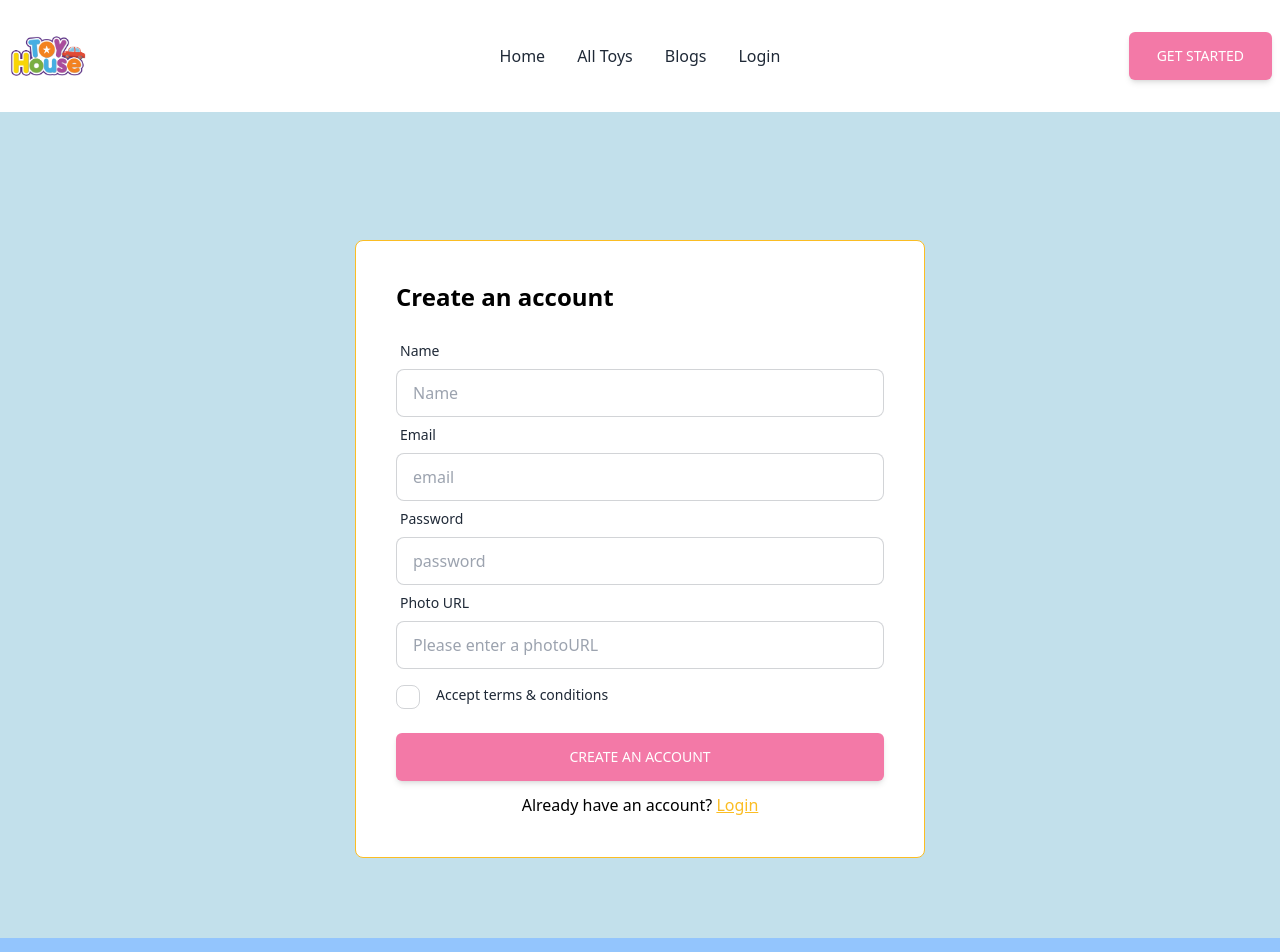
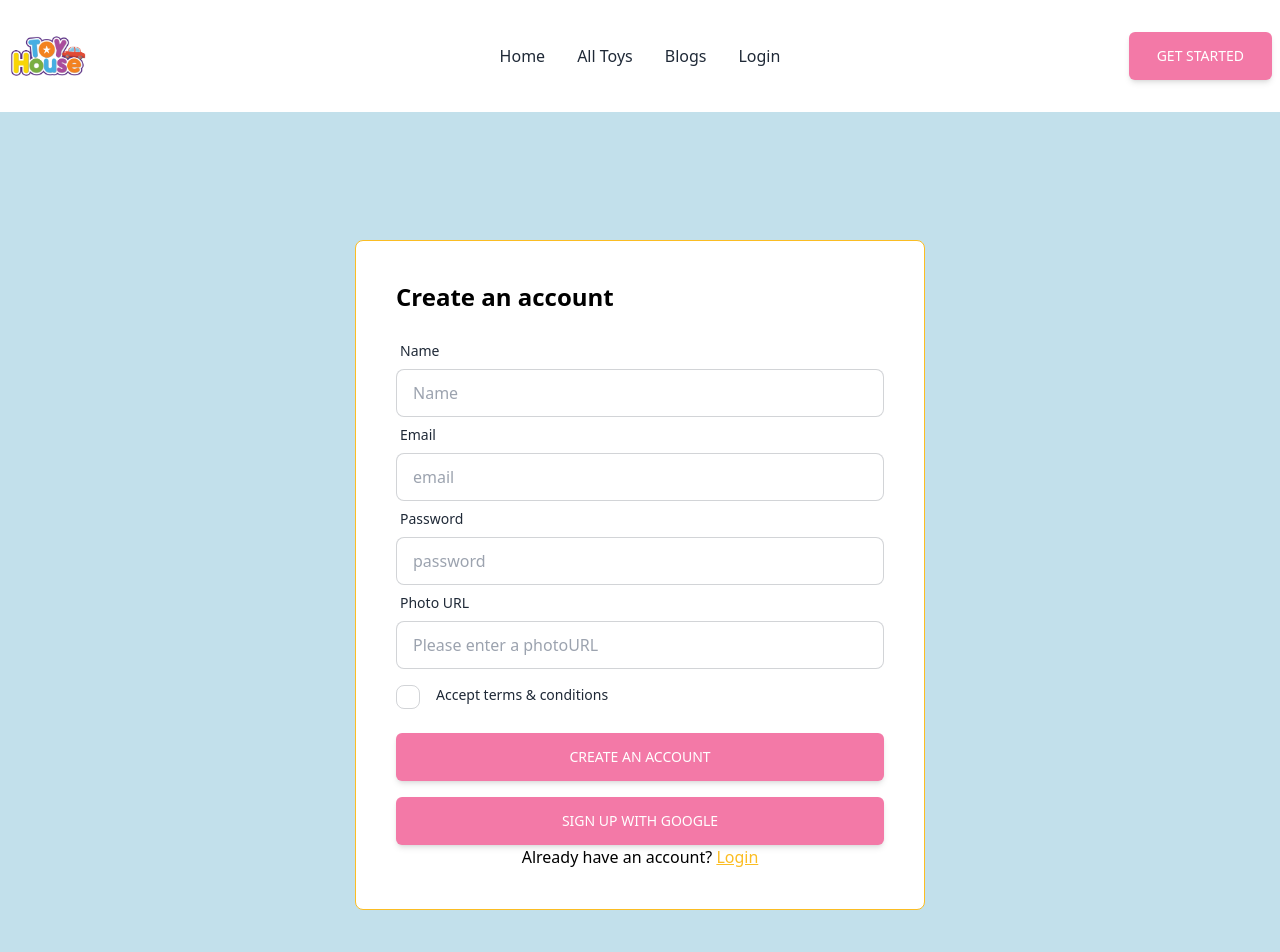
Before and after one commit to arib-web/Kids-Place, a React (Vite) app: page /signup in a window 1280 px wide. Shown: the top 952 px of the page. Built offline with nearby package versions, Linux system fonts and the light colour scheme; no server answers.

Commit message:
Google Auth Provider added in signup and login page

```diff
--- a/src/Pages/Login/Login.jsx
+++ b/src/Pages/Login/Login.jsx
@@ -4,7 +4,7 @@ import { AuthContext } from "../../Providers/AuthProvider";
 import { toast } from "react-hot-toast";
 
 const Login = () => {
-  const { logInUser } = useContext(AuthContext);
+  const { logInUser,signInWithGoogle } = useContext(AuthContext);
   const [error, setError] = useState(null);
   const location = useLocation();
   const navigate = useNavigate();
@@ -25,13 +25,26 @@ const Login = () => {
         console.log(createdUser);
         form.reset();
         toast.success("Successfully Login!");
-        navigate(from,{replace:true})
+        navigate(from, { replace: true });
       })
       .catch((error) => {
         setError(error.message);
         console.log(error);
       });
   };
+
+  const handleGoogleSignIn = () => {
+    signInWithGoogle()
+      .then(() => {
+        console.log("Successfully signed in with Google");
+        navigate(from, { replace: true });
+      })
+      .catch((error) => {
+        setError(error.message);
+        console.error("Error signing in with Google:", error);
+      });
+  };
+
   return (
     <div className="bg-[#C2E0EB] pt-32 pb-20">
       <form
@@ -75,6 +88,15 @@ const Login = () => {
         <div className="form-control mt-6 mb-3">
           <button className="btn btn-warning">Login</button>
         </div>
+        <div className="form-control mt-4">
+          <button
+            type="button"
+            className="btn btn-secondary"
+            onClick={handleGoogleSignIn}
+          >
+            Sign up with Google
+          </button>
+        </div>
         {error && <p className="text-center text-error mb-2">{error}</p>}
         <p className="text-center">
           Don't have an account?{" "}
--- a/src/Pages/Question/Question.jsx
+++ b/src/Pages/Question/Question.jsx
@@ -51,6 +51,14 @@ const Question = () => {
           </p>
         </div>
         {/* Question end here  */}
+        <div className="mb-4">
+          <h4 className="text-xl font-bold">
+            4.What is MongoDB aggregate and how does it work?
+          </h4>
+          <p>Aggregation is a way of processing a large number of documents in a collection by means of passing them through different stages. The stages make up what is known as a pipeline. The stages in a pipeline can filter, sort, group, reshape and modify documents that pass through the pipeline.
+          </p>
+        </div>
+        {/* Question end here  */}
       </div>
     </div>
   );
--- a/src/Pages/Signup/Signup.jsx
+++ b/src/Pages/Signup/Signup.jsx
@@ -4,11 +4,10 @@ import { AuthContext } from "../../Providers/AuthProvider";
 import { toast } from "react-hot-toast";
 
 const Signup = () => {
-  const { createUser, updateUser } = useContext(AuthContext);
+  const { createUser, updateUser ,signInWithGoogle} = useContext(AuthContext);
   const [error, setError] = useState(null);
   const location = useLocation();
   const navigate = useNavigate();
-
 
   const from = location.state?.from?.pathname || "/";
 
@@ -18,7 +17,7 @@ const Signup = () => {
     const name = form.name.value;
     const email = form.email.value;
     const password = form.password.value;
-    const photo = form.photo.value
+    const photo = form.photo.value;
     setError(null);
 
     createUser(email, password)
@@ -30,11 +29,23 @@ const Signup = () => {
       })
       .then(() => {
         console.log("Successfully updated");
-        navigate(from,{replace:true})
+        navigate(from, { replace: true });
       })
       .catch((error) => {
         setError(error.message);
         console.log(error);
+      });
+  };
+
+  const handleGoogleSignIn = () => {
+    signInWithGoogle()
+      .then(() => {
+        console.log("Successfully signed in with Google");
+        navigate(from, { replace: true });
+      })
+      .catch((error) => {
+        setError(error.message);
+        console.error("Error signing in with Google:", error);
       });
   };
   return (
@@ -101,6 +112,15 @@ const Signup = () => {
         <div className="form-control mt-6 mb-3">
           <button className="btn btn-warning">Create an account</button>
         </div>
+        <div className="form-control mt-4">
+          <button
+            type="button"
+            className="btn btn-secondary"
+            onClick={handleGoogleSignIn}
+          >
+            Sign up with Google
+          </button>
+        </div>
         {error && <p className="text-center text-error mb-2">{error}</p>}
         <p className="text-center">
           Already have an account?{" "}
--- a/src/Providers/AuthProvider.jsx
+++ b/src/Providers/AuthProvider.jsx
@@ -1,9 +1,11 @@
 import { createContext, useEffect, useState } from "react";
 import {
+  GoogleAuthProvider,
   createUserWithEmailAndPassword,
   getAuth,
   onAuthStateChanged,
   signInWithEmailAndPassword,
+  signInWithPopup,
   signOut,
   updateProfile,
 } from "firebase/auth";
@@ -35,12 +37,10 @@ const AuthProviders = ({ children }) => {
       photoURL: photo,
     })
       .then(() => {
-        // Profile update successful
         console.log("User profile updated successfully");
         setLoading(false);
       })
       .catch((error) => {
-        // An error occurred
         console.error("Error updating user profile:", error);
         setLoading(false);
       });
@@ -50,6 +50,15 @@ const AuthProviders = ({ children }) => {
     setLoading(true);
     return signOut(auth);
   };
+
+
+
+  const signInWithGoogle = () => {
+    setLoading(true);
+    const provider = new GoogleAuthProvider();
+    return signInWithPopup(auth, provider);
+  };
+
 
   useEffect(() => {
     const unsubscribe = onAuthStateChanged(auth, (currentUser) => {
@@ -67,6 +76,7 @@ const AuthProviders = ({ children }) => {
     createUser,
     updateUser,
     logInUser,
+    signInWithGoogle,
     logOut,
   };
 
```
